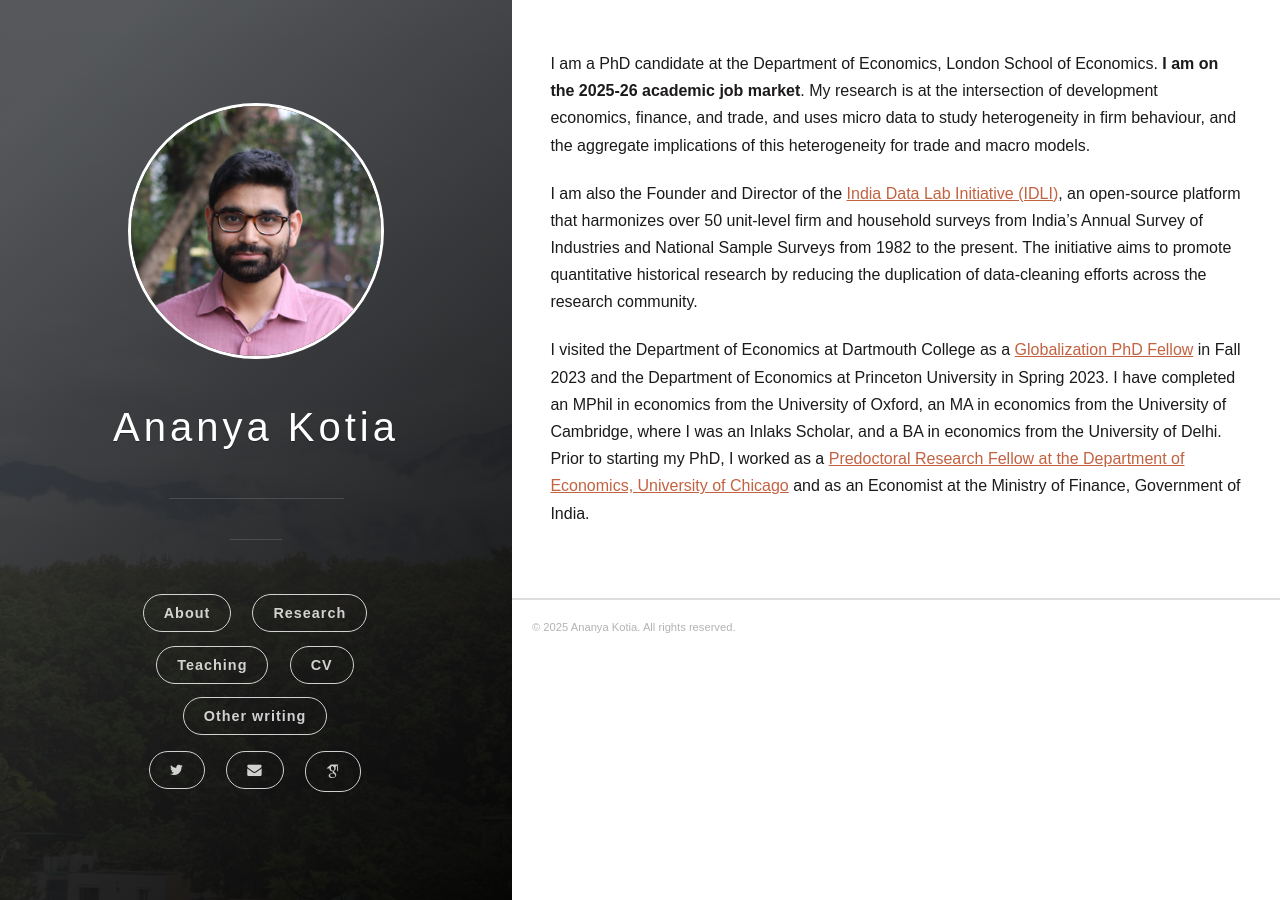
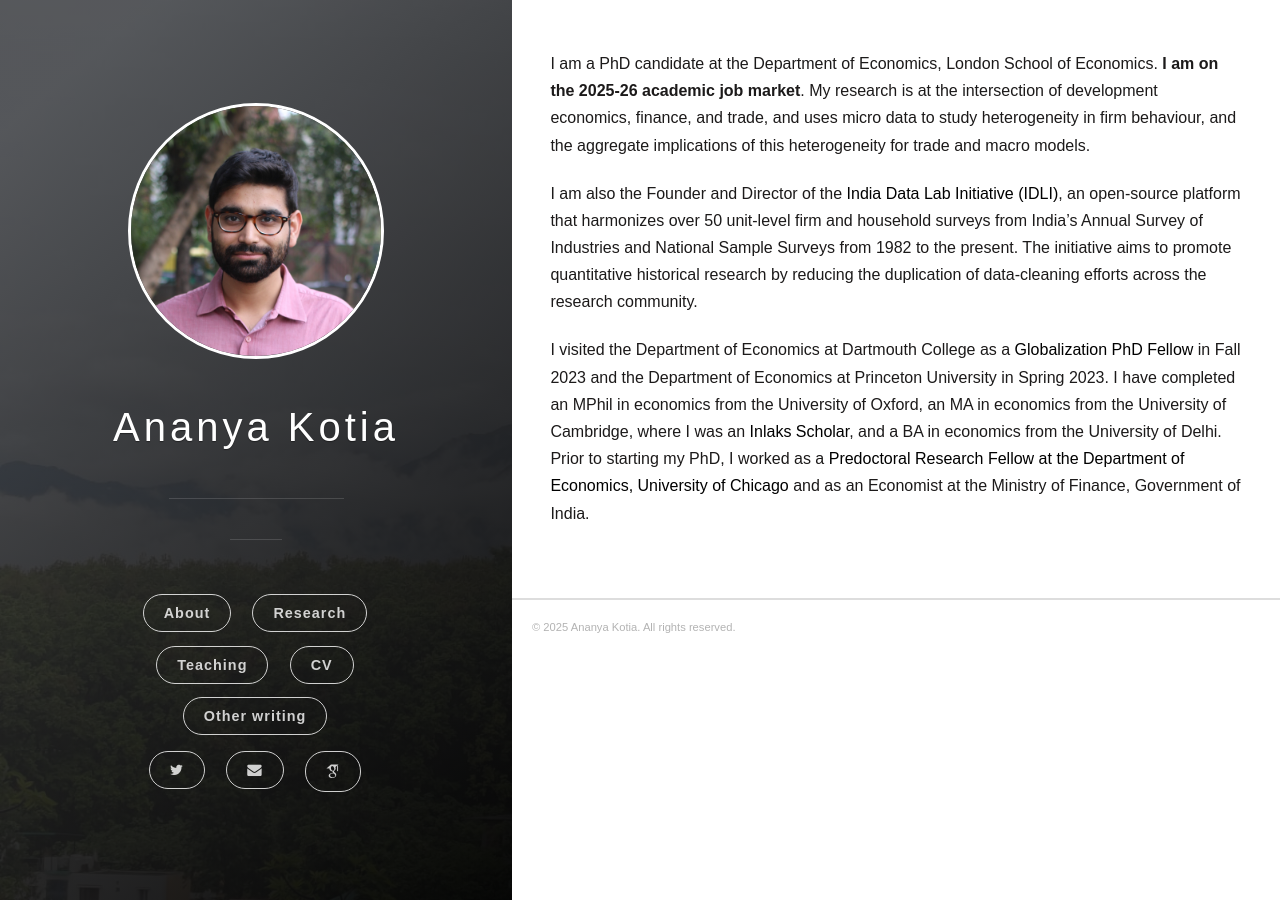
Before and after one commit to ananyakotia/ananyakotia.github.io, a Jekyll site: the page built from pages/about.markdown, in a window 1280 px wide. Built offline with Jekyll 4.4.1, drawn with Linux system fonts in a browser that asks for light colours; some web fonts are replaced.

Commit message:
update about

```diff
--- a/pages/about.markdown
+++ b/pages/about.markdown
@@ -7,7 +7,7 @@ permalink: /about/
 
 I am a PhD candidate at the Department of Economics, London School of Economics. <strong>I am on the 2025-26 academic job market</strong>. My research is at the intersection of development economics, finance, and trade, and uses micro data to study heterogeneity in firm behaviour, and the aggregate implications of this heterogeneity for trade and macro models.
 
-I am also the Founder and Director of the <a href="https://idli.dev" target="_blank" style="color:#C36241;text-decoration:underline;">India Data Lab Initiative (IDLI)</a>, an open-source platform that harmonizes over 50 unit-level firm and household surveys from India's Annual Survey of Industries and  National Sample Surveys from 1982 to the present. The initiative aims to promote quantitative historical research by reducing the duplication of  data-cleaning efforts across the research community.
+I am also the Founder and Director of the <a href="https://idli.dev" target="_blank">India Data Lab Initiative (IDLI)</a>, an open-source platform that harmonizes over 50 unit-level firm and household surveys from India's Annual Survey of Industries and  National Sample Surveys from 1982 to the present. The initiative aims to promote quantitative historical research by reducing the duplication of  data-cleaning efforts across the research community.
 
 
-I visited the Department of Economics at Dartmouth College as a <a href="https://globalization.dartmouth.edu/programs/globalization-phd-fellows" target="_blank" style="color:#C36241;text-decoration:underline;">Globalization PhD Fellow</a> in Fall 2023 and the Department of Economics at Princeton University in Spring 2023. I have completed an MPhil in economics from the University of Oxford, an MA in economics from the University of Cambridge, where I was an Inlaks Scholar, and a BA in economics from the University of Delhi. Prior to starting my PhD, I worked as a <a href="https://epic.uchicago.edu/people/ananya-kotia/" target="_blank" style="color:#C36241;text-decoration:underline;">Predoctoral Research Fellow at the Department of Economics, University of Chicago</a> and as an Economist at the Ministry of Finance, Government of India.
+I visited the Department of Economics at Dartmouth College as a <a href="https://globalization.dartmouth.edu/programs/globalization-phd-fellows" target="_blank">Globalization PhD Fellow</a> in Fall 2023 and the Department of Economics at Princeton University in Spring 2023. I have completed an MPhil in economics from the University of Oxford, an MA in economics from the University of Cambridge, where I was an <a href="https://inlaksfoundation.org/about/" target="_blank">Inlaks Scholar</a>, and a BA in economics from the University of Delhi. Prior to starting my PhD, I worked as a <a href="https://epic.uchicago.edu/people/ananya-kotia/" target="_blank">Predoctoral Research Fellow at the Department of Economics, University of Chicago</a> and as an Economist at the Ministry of Finance, Government of India.
```
Also changed, not shown: 2 other files.
